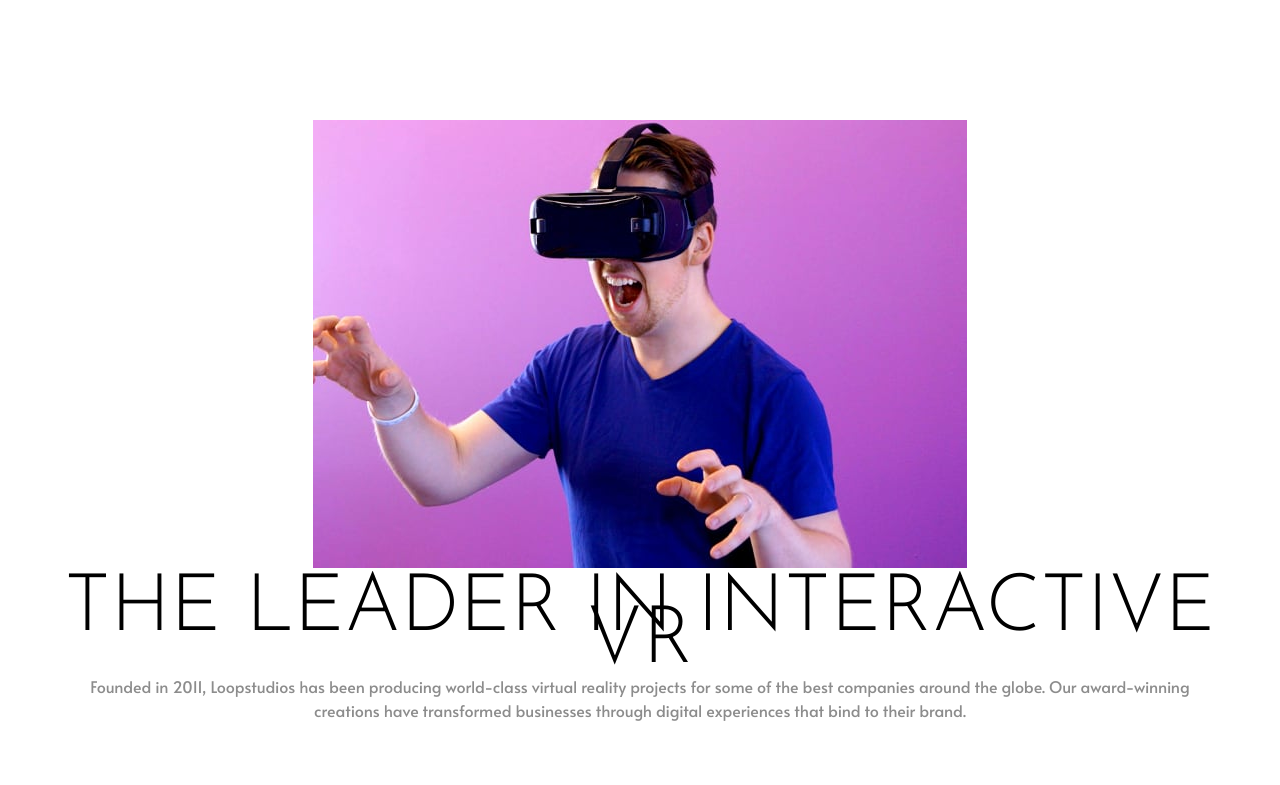
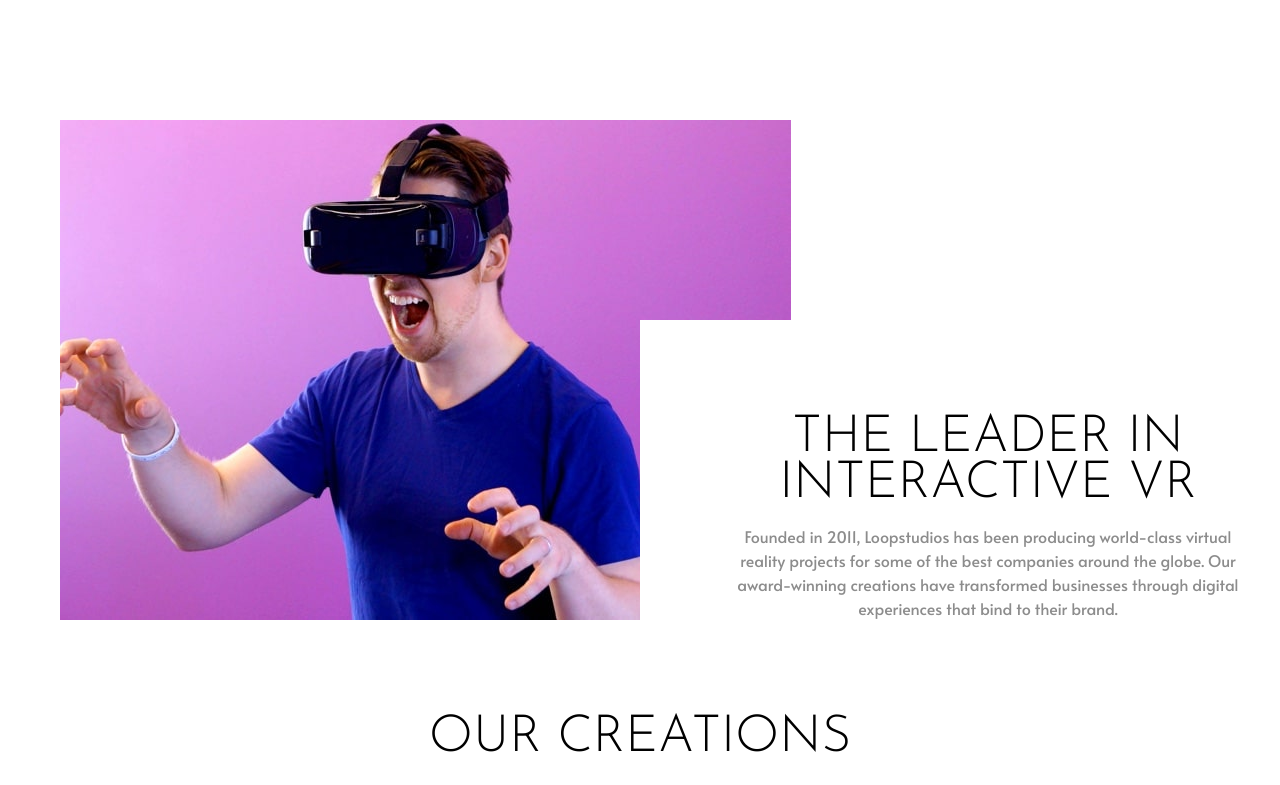
Before and after one commit to ralphvirtucio/loopstudios-landing-page, a website: page index.html in a window 1280 px wide. Shown: the part 960-1745 px from the top of the page. Drawn offline with Linux system fonts and the light colour scheme.

Commit message:
Features: Main section (desktop design)

```diff
--- a/index.html
+++ b/index.html
@@ -33,7 +33,10 @@
 
   <main>
    <section class="[ wrapper ] interactive-vr">
-    <img src="./images/mobile/image-interactive.jpg" alt="Man playing vr">
+    <picture>
+      <source media="(min-width: 48rem)" srcset="./images/desktop/image-interactive.jpg">
+      <img src="./images/mobile/image-interactive.jpg" alt="Man playing vr">
+    </picture>
     <div class="content">
       <h2>The leader in interactive vr</h2>
       <p>Founded in 2011, Loopstudios has been producing world-class virtual reality
--- a/scss/blocks/_header.scss
+++ b/scss/blocks/_header.scss
@@ -8,7 +8,7 @@
 
   @media (min-width: 48em) {
     background-image: url('../images/desktop/image-hero.jpg');
-    background-size: auto;
+    background-size: contain;
   }
 
   // &::after {
--- a/scss/blocks/_sections.scss
+++ b/scss/blocks/_sections.scss
@@ -2,9 +2,8 @@
   h2 {
     font-weight: 300;
     text-transform: uppercase;
-    // font-size: 2rem;
-    font-size: var(--step-4);
-    line-height: 32px;
+    font-size: var(--step-2);
+    line-height: 0.9;
     font-family: get-utility-value('font', 'base');
   }
 }
@@ -16,11 +15,28 @@
   display: flex;
   flex-direction: column;
   align-items: center;
+  position: relative;
+
+  @media (min-width: 48rem) {
+    flex-direction: row;
+    justify-content: space-between;
+  }
 
   .content {
     text-align: center;
     margin-block-start: get-size('600');
     background-color: get-color('white');
+    // padding-inline-start: 6rem;
+    // padding-block-start: 6rem;
+
+    @media (min-width: 48rem) {
+      position: absolute;
+      right: 0;
+      bottom: 0;
+      width: 600px;
+      padding-block-start: 6rem;
+      padding-inline-start: 6rem;
+    }
 
 
     p {
```
Also changed, not shown: css/global.css, 1 other file.
